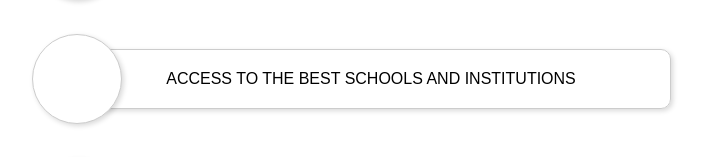
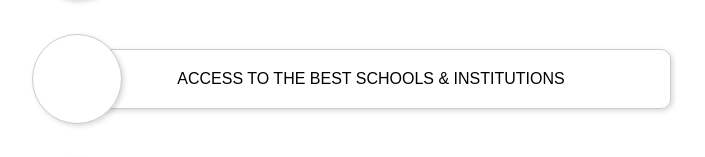
Before and after one commit to codewithmurali/real-estate-landingPage, a React (Vite) app: page / in a window 1280 px wide. Shown: the part 3807-3964 px from the top of the page, without its empty margins (269-974 px from the left). Built offline with nearby package versions, Linux system fonts and the light colour scheme.

Commit message:
After keyfeatures

```diff
--- a/src/components/constants/constant.js
+++ b/src/components/constants/constant.js
@@ -60,7 +60,7 @@ export const KEY_FEATURES = [
   },
   {
     id: 8,
-    feature: "ACCESS TO THE BEST SCHOOLS AND INSTITUTIONS",
+    feature: "ACCESS TO THE BEST SCHOOLS & INSTITUTIONS",
   },
   {
     id: 9,
--- a/src/index.css
+++ b/src/index.css
@@ -1,6 +1,6 @@
 :root {
   --primary-color: black;
-  --secondary-color: white;
+  --secondary-color: #fff;
   --main-shade: #7065f0;
   --overlay-gradient: linear-gradient(
     rgba(255, 255, 255, 0.879),
```
Also changed, not shown: src/components/Amenities.jsx (line endings or trailing spaces).
